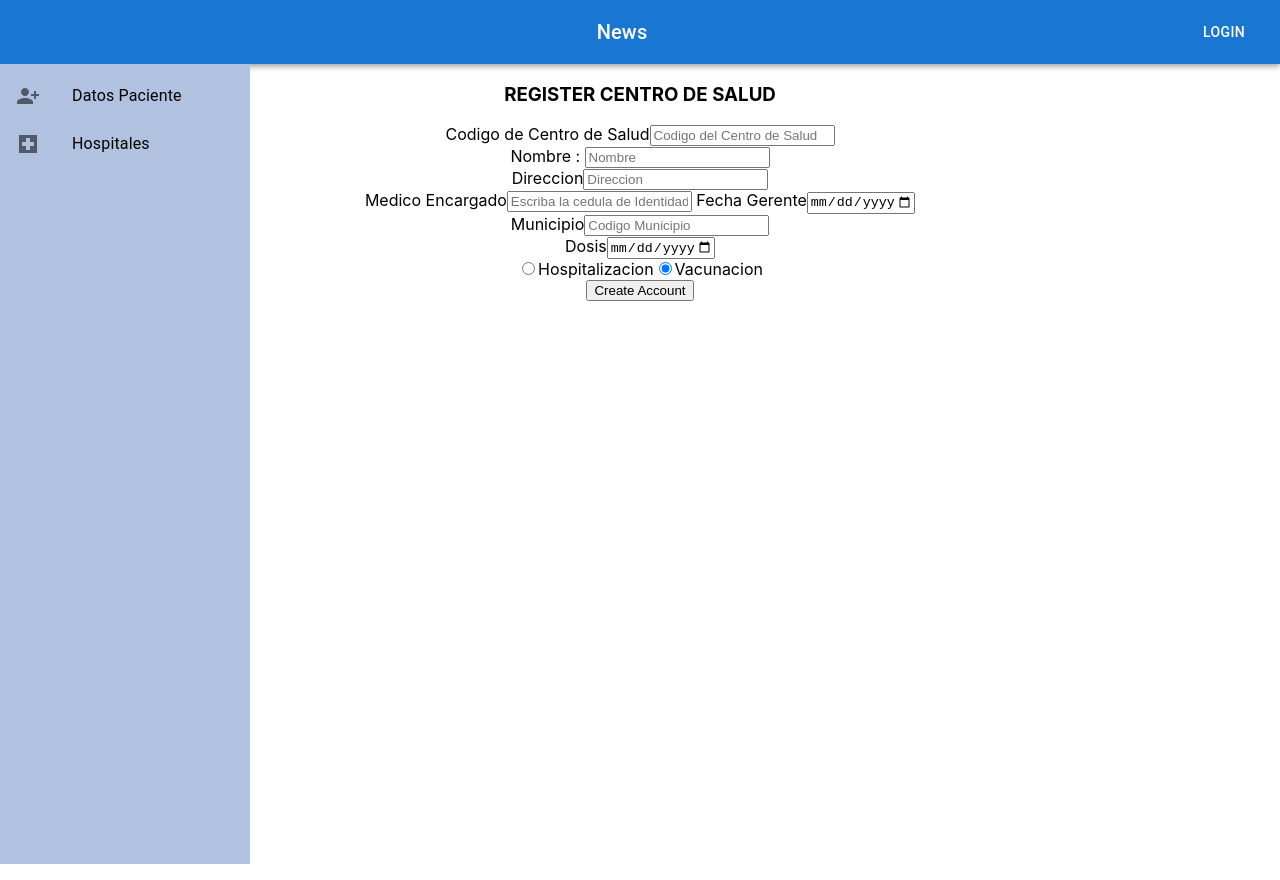
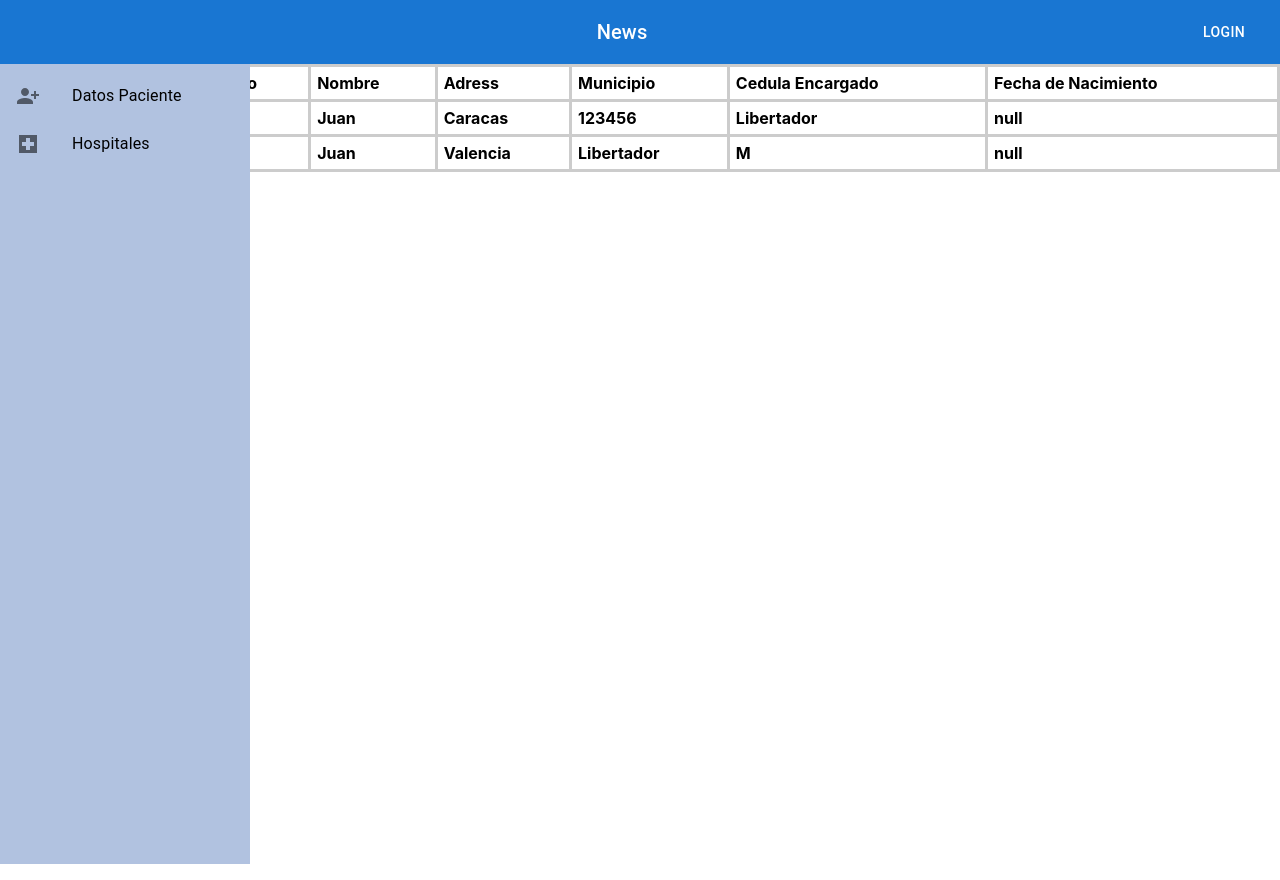
Before and after one commit to Educon001/Frontend-Proyecto_BD1, a React (Create React App) app: page / in a window 1280 px wide. Built offline with nearby package versions, Linux system fonts and the light colour scheme.

Commit message:
Estan casi todas las tablas, faltan algunas y algunos formularios

```diff
--- a/src/App.css
+++ b/src/App.css
@@ -5,3 +5,8 @@
   width: 100%;
 
 }
+.contenedor{
+  width: 85%;
+  height: 100%;
+  float: right;
+}
--- a/src/App.tsx
+++ b/src/App.tsx
@@ -2,9 +2,11 @@ import {useEffect, useState} from "react"
 import BarraSuperior from "./BarraSuperior";
 import './App.css';
 import BarraLateral from "./BarraLateral";
-import FormularioPersona from "./componentes/FormularioPersona";
-import FormularioVacunada from "./componentes/FormularioVacunada"
-import FormularioCentroVacunacion from "./componentes/FormularioCentroVacunacion";
+import FormularioPersona from "./componentes/Formularios/FormularioPersona";
+import FormularioVacunada from "./componentes/Formularios/FormularioVacunada"
+import FormularioCentroVacunacion from "./componentes/Formularios/FormularioCentroVacunacion";
+import TablaPaciente from "./componentes/Tablas/TablaPaciente";
+import TablaCentroSalud from "./componentes/Tablas/TablaCentro_Salud";
 function App() {
 
     const [barraLateral,setBarraLateral]=useState(false)
@@ -48,7 +50,12 @@ function App() {
             <BarraLateral actiDesacHosp={handleFormularioHosp} actiDesacPer={handleFormularioPer}/>
             {/*<FormularioPersona/>*/}
             {/*<FormularioVacunada/>*/}
-            <FormularioCentroVacunacion/>
+            {/*<FormularioCentroVacunacion/>*/}
+            <div className='contenedor'>
+                {/*<TablaPaciente/>*/}
+                <TablaCentroSalud/>
+            </div>
+
         </div>
 
     </>
--- a/src/componentes/FormularioCentroVacunacion.tsx
+++ b/src/componentes/Formularios/FormularioCentroVacunacion.tsx
@@ -37,7 +37,7 @@ function FormularioCentroVacunacion() {
                     </div>
                     <div>
                         <input type="radio" name="HospVacu" value="Hospitalizacion" checked/>Hospitalizacion
-                        <input type="radio" name="HospVacu" value="Vacunacion" checked/>Vacunacion
+                         <input type="radio" name="HospVacu" value="Vacunacion" checked/>Vacunacion
                     </div>
                     <div>
                         <label></label>
--- /dev/null
+++ b/src/componentes/Tablas/TablaCentro_Salud.tsx
@@ -0,0 +1,71 @@
+import React from 'react';
+import "../../css/Tablas/Tablas.css"
+const TablaCentroSalud = () => {
+    var centrosDeSalud:any=[
+        {
+            "code": "1",
+            "name": "Juan",
+            "adress": "Caracas",
+            "code_municipio": 123456,
+            "id_medico": "Libertador",
+            "manager_date": 'null',
+        },
+        {
+            "code": "1",
+            "name": "Juan",
+            "adress": "Valencia",
+            "code_municipio": 'Libertador',
+            "id_medico": "M",
+            "manager_date": 'null',
+        },
+    ]
+
+
+    return (
+        <div className="contenedorTabla">
+            <table>
+                <tr>
+                    <th>Codigo </th>
+                    <th>Nombre</th>
+                    <th>Adress</th>
+                    <th>Municipio </th>
+                    <th>Cedula Encargado</th>
+                    <th>Fecha de Nacimiento</th>
+
+
+                </tr>
+                {centrosDeSalud.map((centroSalud:any)=>{
+                    return (
+                        <tr>
+                            <th>{ centroSalud['code'] }</th>
+                            <th>{ centroSalud['name'] }</th>
+                            <th>{ centroSalud['adress'] }</th>
+                            <th>{ centroSalud['code_municipio'] }</th>
+                            <th>{ centroSalud['id_medico'] }</th>
+                            <th>{ centroSalud['manager_date'] }</th>
+
+                        </tr>
+
+                    )
+
+                })
+                }
+
+
+            </table>
+            {/*CREATE TABLE Centro_Salud(*/}
+            {/*Code SERIAL,*/}
+            {/*Name VARCHAR(50) NOT NULL ,*/}
+            {/*Adress TEXT,*/}
+            {/*ID_Medico VARCHAR(10),*/}
+            {/*Code_Municipio INT ,*/}
+            {/*Manager_Date DATE,*/}
+            {/*CONSTRAINT CentroSalud_PK PRIMARY KEY (Code),*/}
+            {/*CONSTRAINT CentroSalud_MedicoID_FK FOREIGN KEY (ID_Medico) REFERENCES Medico(ID_Medico),*/}
+            {/*CONSTRAINT CentroSalud_Municipio_FK FOREIGN KEY (Code_Municipio) REFERENCES Municipio(Code)*/}
+            {/*);*/}
+        </div>
+    );
+};
+
+export default TablaCentroSalud;
--- /dev/null
+++ b/src/componentes/Tablas/TablaPaciente.tsx
@@ -0,0 +1,123 @@
+import React from 'react';
+import "../../css/Tablas/Tablas.css"
+
+const TablaPaciente = () => {
+var pacientes:any=[
+    {
+        "id": "1",
+        "name": "Juan",
+        "lastname": "Perez",
+        "sex": "M",
+        "birthdate": 'null',
+        "highrisk": 'null'
+    },
+    {
+        "id": '2',
+        "name": 'Juana',
+        "lastname": "Perez",
+        "sex": "F",
+        "birthdate": null,
+        "highrisk": null
+    },
+    {
+        "id": "3",
+        "name": "Jose",
+        "lastname": "Perez",
+        "sex": "M",
+        "birthdate": null,
+        "highrisk": null
+    },
+    {
+        "id": "4",
+        "name": "Joselu",
+        "lastname": "Perez",
+        "sex": "M",
+        "birthdate": null,
+        "highrisk": null
+    },
+    {
+        "id": "5",
+        "name": "Joselu",
+        "lastname": "Martinez",
+        "sex": "M",
+        "birthdate": null,
+        "highrisk": null
+    },
+    {
+        "id": "6",
+        "name": "steiker",
+        "lastname": "Martinez",
+        "sex": "M",
+        "birthdate": null,
+        "highrisk": null
+    },
+    {
+        "id": "7",
+        "name": "steiker",
+        "lastname": "Mieles",
+        "sex": "F",
+        "birthdate": null,
+        "highrisk": null
+    },
+    {
+        "id": "8",
+        "name": "sleiker",
+        "lastname": "Mieles",
+        "sex": "N/A",
+        "birthdate": null,
+        "highrisk": null
+    },
+    {
+        "id": "9",
+        "name": "sneiker",
+        "lastname": "Mieles",
+        "sex": "M",
+        "birthdate": null,
+        "highrisk": null
+    },
+    {
+        "id": "10",
+        "name": "Marco",
+        "lastname": "Castro",
+        "sex": "M",
+        "birthdate": null,
+        "highrisk": null
+    }
+]
+    return (
+        <div className="contenedorTabla">
+            <table>
+                <tr>
+                    <th>Cedula </th>
+                    <th>Nombre</th>
+                    <th>Apellido</th>
+                    <th>Sexo</th>
+                    <th>Fecha de Nacimiento</th>
+                    <th>Alto Riesgo</th>
+
+                </tr>
+                {pacientes.map((paciente:any)=>{
+                    return (
+                        <tr>
+                            <th>{ paciente['id'] }</th>
+                            <th>{ paciente['name'] }</th>
+                            <th>{ paciente['lastname'] }</th>
+                            <th>{ paciente['sex'] }</th>
+                            <th>{ paciente['birthdate'] }</th>
+                            <th>{ paciente['highrisk'] }</th>
+
+                        </tr>
+
+                    )
+
+                })
+                }
+
+
+            </table>
+
+        </div>
+    );
+};
+
+export default TablaPaciente;
--- /dev/null
+++ b/src/css/Tablas/Tablas.css
@@ -0,0 +1,31 @@
+.contenedorTabla{
+    width:100%;
+    height: 50%;
+    float: right;
+
+}
+p {
+    margin: 20px 0;
+}
+
+/*
+Generic Styling, for Desktops/Laptops
+*/
+table {
+    width: 100%;
+    border-collapse: collapse;
+}
+/* Zebra striping */
+tr:nth-of-type(odd) {
+    background: #eee;
+}
+th {
+    background: #ffffff;
+    color: #000000;
+    font-weight: bold;
+}
+td, th {
+    padding: 6px;
+    border: 3px solid #ccc;
+    text-align: left;
+}
```
Also changed, not shown: src/componentes/Formularios/FormularioHospital.tsx (renamed from src/componentes/FormularioHospital.tsx), src/componentes/Formularios/FormularioPersona.tsx (renamed from src/componentes/FormularioPersona.tsx), src/componentes/Formularios/FormularioVacunada.tsx (renamed from src/componentes/FormularioVacunada.tsx).
